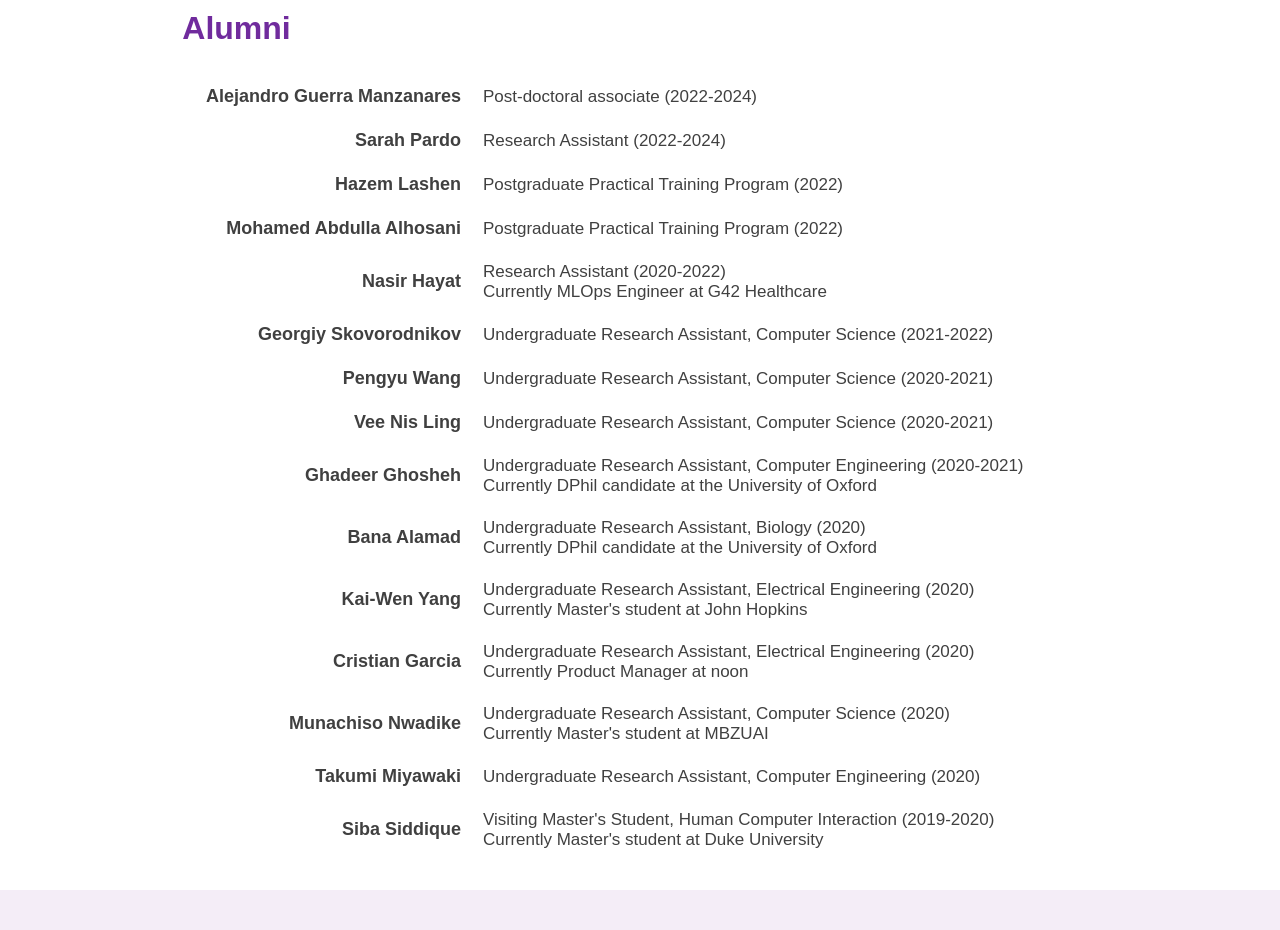
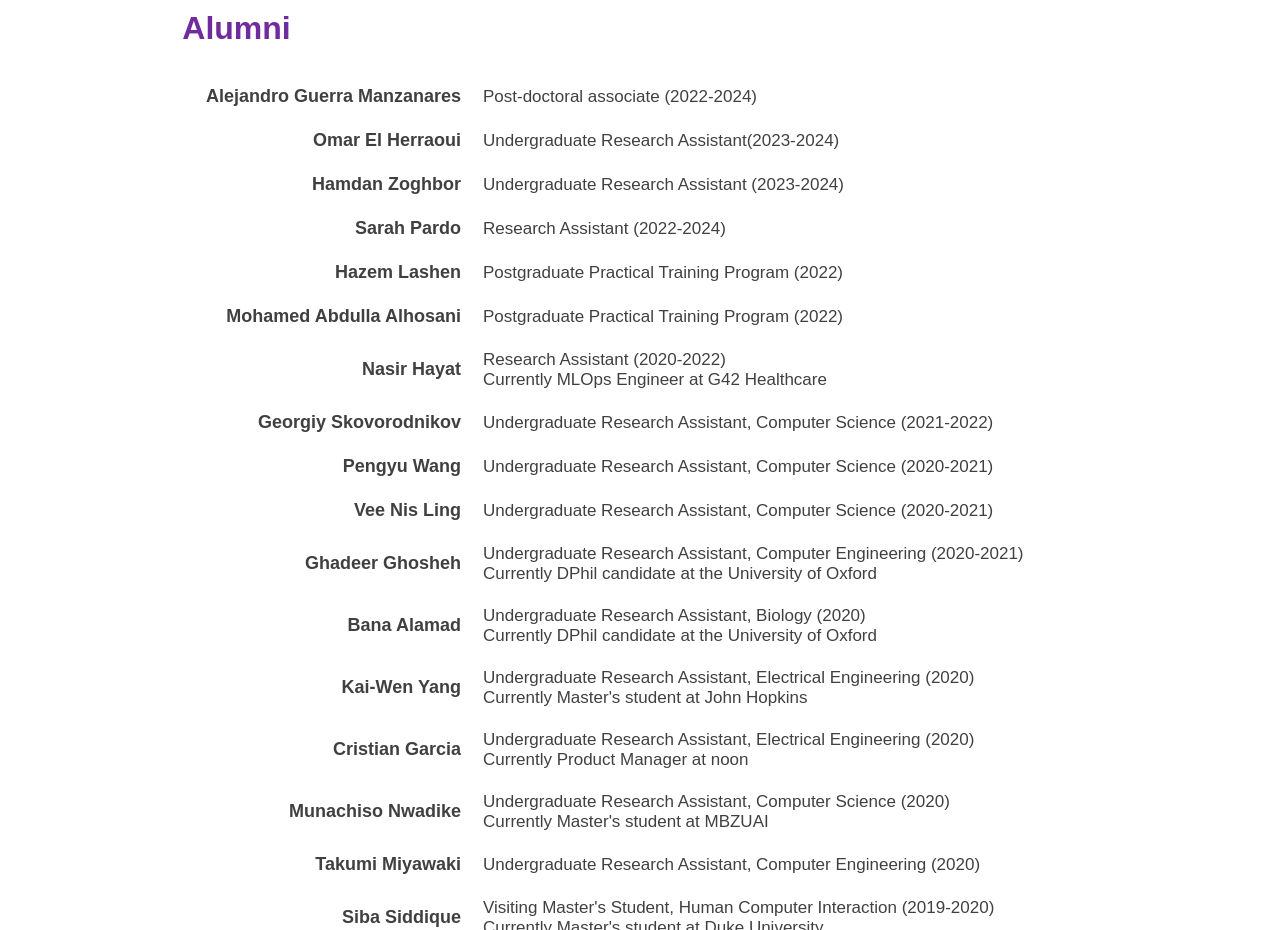
Before and after one commit to nyuad-cai/website, a plain HTML site: page people.html in a window 1280 px wide. Shown: the part 2640-3570 px from the top of the page. Drawn offline with Linux system fonts and the light colour scheme.

Commit message:
update undergraduate student assistants

```diff
--- a/people.html
+++ b/people.html
@@ -295,6 +295,26 @@
 
         <tr>
             <td align='right'>
+                <p class="alumni-text" style="font-size: 18px;"><b>Omar El Herraoui</b><br><br></p>
+            </td>
+            <td align='left'>
+                <p class="inside-text-pplpage" style="font-size: 17px;"> Undergraduate Research Assistant(2023-2024) <br><br></p>
+            </td>
+        </tr>
+
+        <tr>
+            <td align='right'>
+                <p class="alumni-text" style="font-size: 18px;"><b>Hamdan Zoghbor</b><br><br></p>
+            </td>
+            <td align='left'>
+                <p class="inside-text-pplpage" style="font-size: 17px;"> Undergraduate Research Assistant (2023-2024) <br><br></p>
+            </td>
+        </tr>
+
+
+
+        <tr>
+            <td align='right'>
                 <p class="alumni-text" style="font-size: 18px;"><b>Sarah Pardo</b><br><br></p>
             </td>
             <td align='left'>
```
